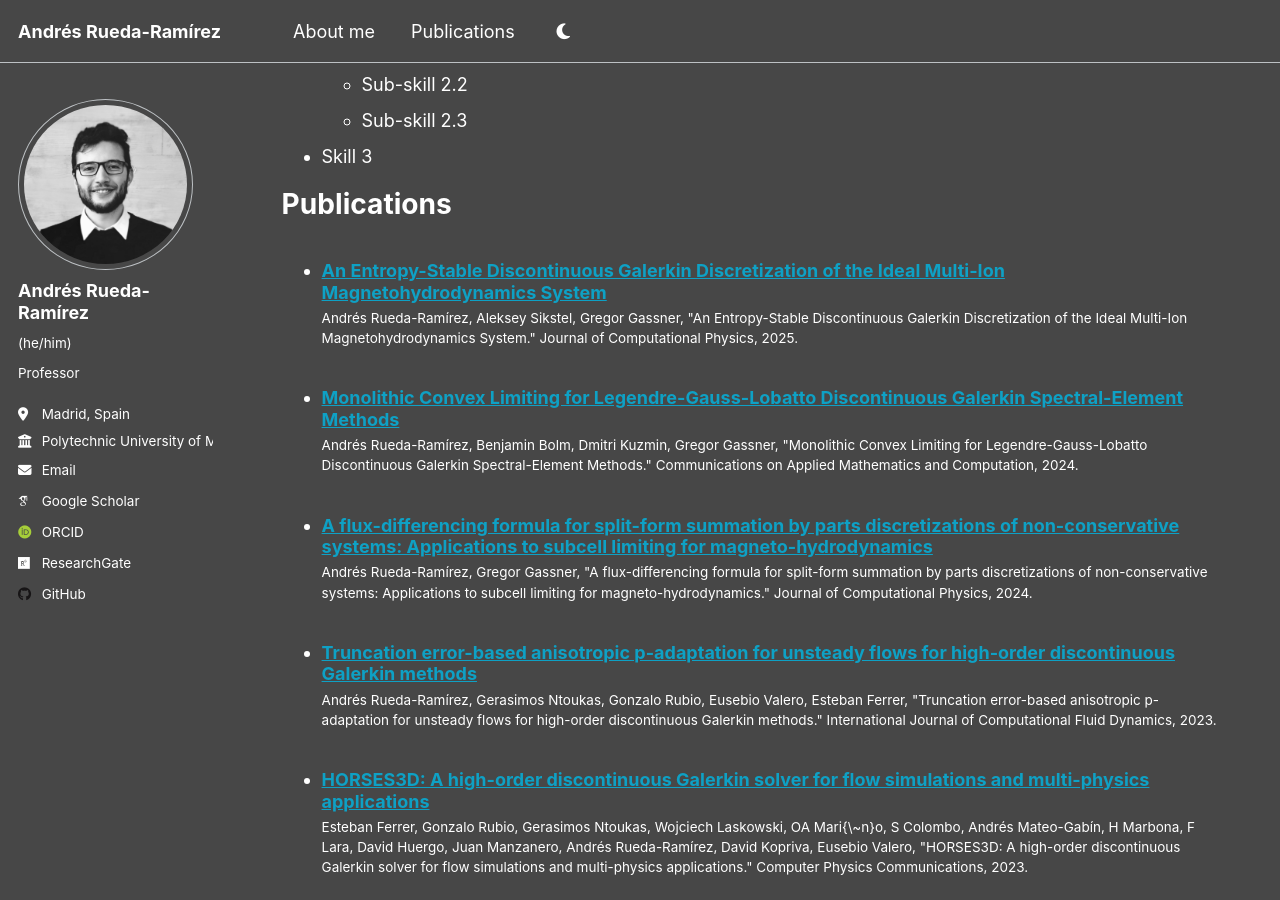
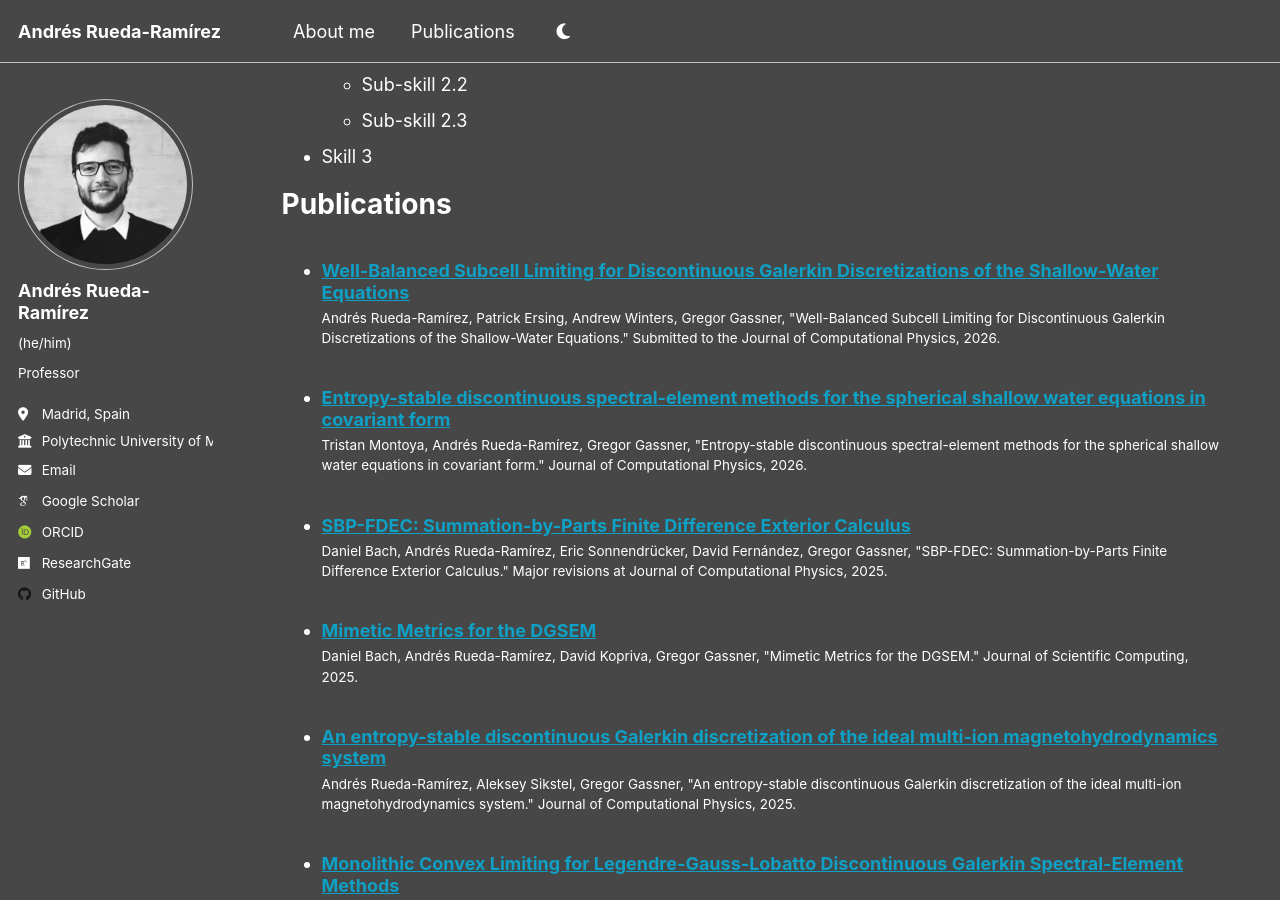
Before and after one commit to amrueda/amrueda.github.io, a Jekyll site: the page built from _pages/cv.md, in a window 1280 px wide and 900 px high, scrolled down 892 px. Built offline with Jekyll 4.4.1, drawn with Linux system fonts in a browser that asks for light colours; some web fonts are replaced.

Commit message:
Updated publication list

```diff
--- /dev/null
+++ b/_publications/2025-01-01-Mimetic-Metrics-for-the-DGSEM.md
@@ -0,0 +1,11 @@
+---
+title: "Mimetic Metrics for the DGSEM"
+collection: publications
+permalink: /publication/2025-01-01-Mimetic-Metrics-for-the-DGSEM
+date: 2025-01-01
+venue: 'Journal of Scientific Computing'
+citation: ' Daniel Bach,  Andrés Rueda-Ramírez,  David Kopriva,  Gregor Gassner, &quot;Mimetic Metrics for the DGSEM.&quot; Journal of Scientific Computing, 2025.'
+category: 'manuscripts'
+authors: ' Daniel Bach,  Andrés Rueda-Ramírez,  David Kopriva,  Gregor Gassner'
+---
+Use [Google Scholar](https://scholar.google.com/scholar?q=Mimetic+Metrics+for+the+DGSEM){:target="_blank"} for full citation
--- /dev/null
+++ b/_publications/2025-01-01-SBP-FDEC-Summation-by-Parts-Finite-Difference-Exterior-Calculus.md
@@ -0,0 +1,11 @@
+---
+title: "SBP-FDEC: Summation-by-Parts Finite Difference Exterior Calculus"
+collection: publications
+permalink: /publication/2025-01-01-SBP-FDEC-Summation-by-Parts-Finite-Difference-Exterior-Calculus
+date: 2025-01-01
+venue: 'Major revisions at Journal of Computational Physics'
+citation: ' Daniel Bach,  Andrés Rueda-Ramírez,  Eric Sonnendrücker,  David Fernández,  Gregor Gassner, &quot;SBP-FDEC: Summation-by-Parts Finite Difference Exterior Calculus.&quot; Major revisions at Journal of Computational Physics, 2025.'
+category: 'manuscripts'
+authors: ' Daniel Bach,  Andrés Rueda-Ramírez,  Eric Sonnendrücker,  David Fernández,  Gregor Gassner'
+---
+Use [Google Scholar](https://scholar.google.com/scholar?q=SBP+FDEC:+Summation+by+Parts+Finite+Difference+Exterior+Calculus){:target="_blank"} for full citation
--- /dev/null
+++ b/_publications/2026-01-01-Entropy-stable-discontinuous-spectral-element-methods-for-the-spherical-shallow-water-equations-in-covariant-form.md
@@ -0,0 +1,11 @@
+---
+title: "Entropy-stable discontinuous spectral-element methods for the spherical shallow water equations in covariant form"
+collection: publications
+permalink: /publication/2026-01-01-Entropy-stable-discontinuous-spectral-element-methods-for-the-spherical-shallow-water-equations-in-covariant-form
+date: 2026-01-01
+venue: 'Journal of Computational Physics'
+citation: ' Tristan Montoya,  Andrés Rueda-Ramírez,  Gregor Gassner, &quot;Entropy-stable discontinuous spectral-element methods for the spherical shallow water equations in covariant form.&quot; Journal of Computational Physics, 2026.'
+category: 'manuscripts'
+authors: ' Tristan Montoya,  Andrés Rueda-Ramírez,  Gregor Gassner'
+---
+Use [Google Scholar](https://scholar.google.com/scholar?q=Entropy+stable+discontinuous+spectral+element+methods+for+the+spherical+shallow+water+equations+in+covariant+form){:target="_blank"} for full citation
--- /dev/null
+++ b/_publications/2026-01-01-Well-Balanced-Subcell-Limiting-for-Discontinuous-Galerkin-Discretizations-of-the-Shallow-Water-Equations.md
@@ -0,0 +1,12 @@
+---
+title: "Well-Balanced Subcell Limiting for Discontinuous Galerkin Discretizations of the Shallow-Water Equations"
+collection: publications
+permalink: /publication/2026-01-01-Well-Balanced-Subcell-Limiting-for-Discontinuous-Galerkin-Discretizations-of-the-Shallow-Water-Equations
+date: 2026-01-01
+venue: 'Submitted to the Journal of Computational Physics'
+paperurl: 'https://arxiv.org/abs/2605.02560'
+citation: ' Andrés Rueda-Ramírez,  Patrick Ersing,  Andrew Winters,  Gregor Gassner, &quot;Well-Balanced Subcell Limiting for Discontinuous Galerkin Discretizations of the Shallow-Water Equations.&quot; Submitted to the Journal of Computational Physics, 2026.'
+category: 'manuscripts'
+authors: ' Andrés Rueda-Ramírez,  Patrick Ersing,  Andrew Winters,  Gregor Gassner'
+---
+[Access paper here](https://arxiv.org/abs/2605.02560){:target="_blank"}
```
Also changed, not shown: _publications/2025-01-01-An-Entropy-Stable-Discontinuous-Galerkin-Discretization-of-the-Ideal-Multi-Ion-Magnetohydrodynamics-System.md (+4 -4 lines), markdown_generator/pubs.bib (+52 -4 lines).
